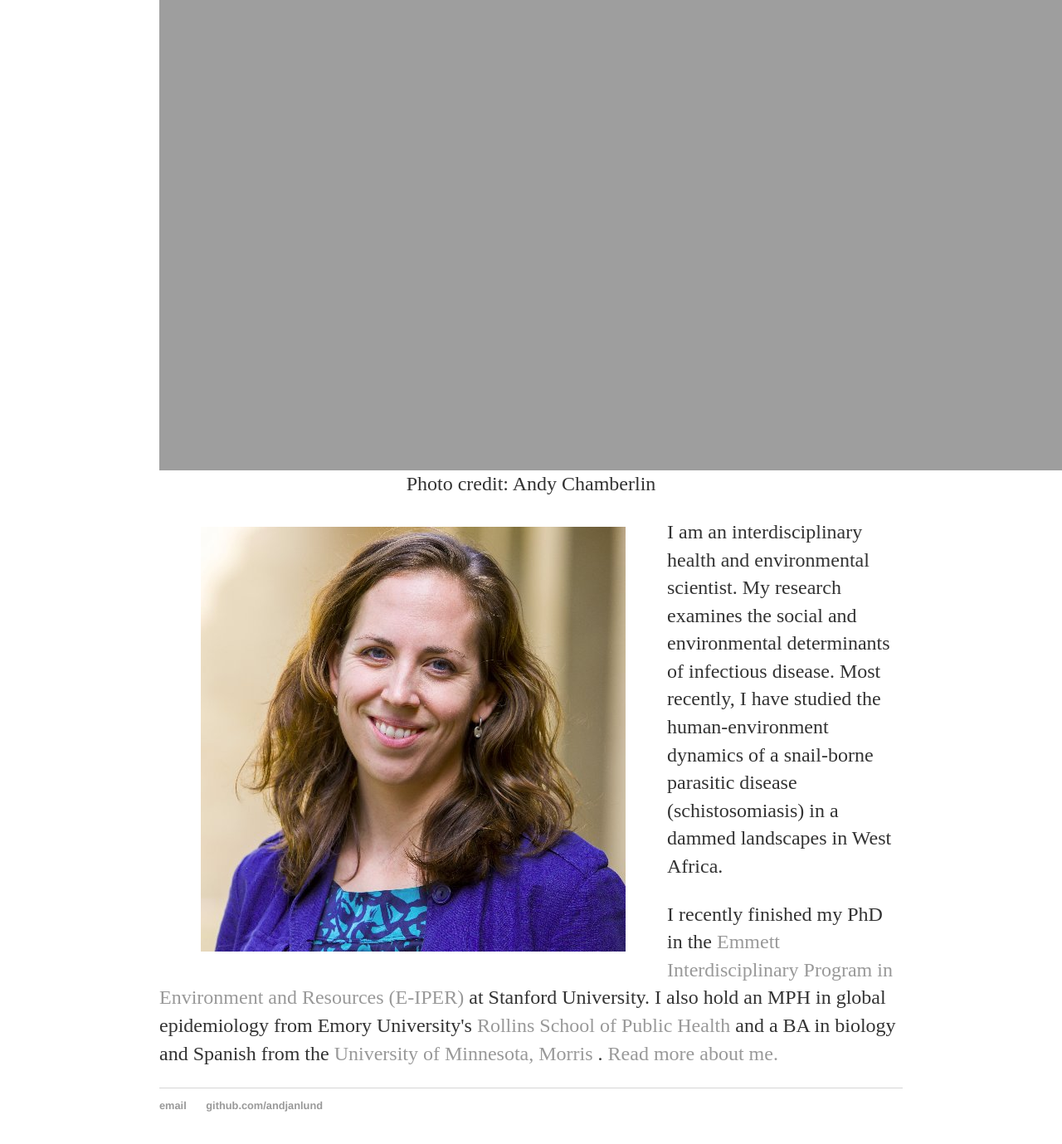
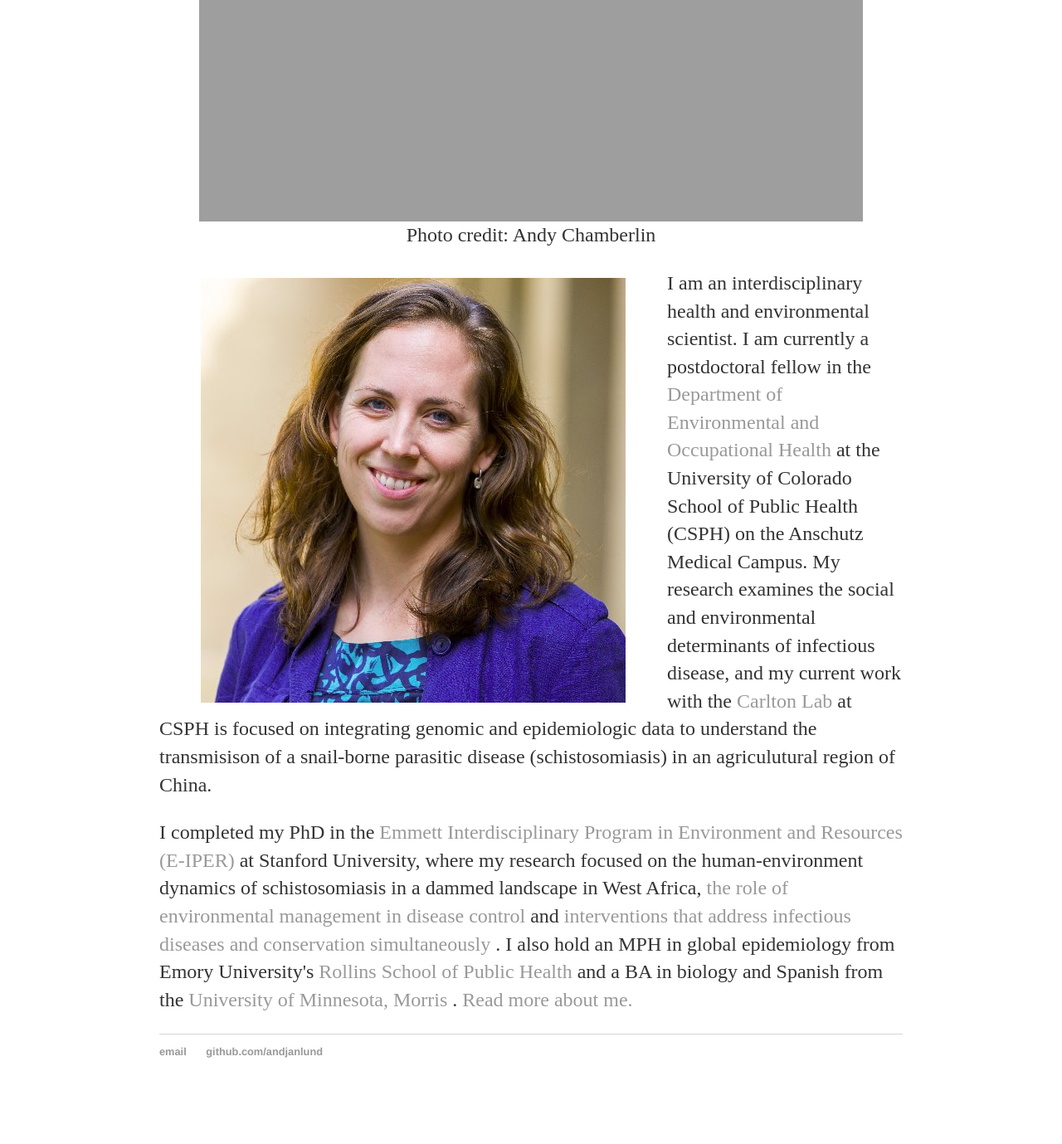
Before and after one commit to andjanlund/andjanlund.github.io, a Jekyll site: the page built from index.html, in a window 1280 px wide and 1400 px high, scrolled down 581 px. Shown: the top 1379 px of the window at 83% size. Built offline with Jekyll 4.4.1, drawn with Linux system fonts in a browser that asks for light colours; after the commit the page ends 1916 px from its top, so only the background shows below that.

Commit message:
update homepage content

```diff
--- a/index.html
+++ b/index.html
@@ -7,17 +7,16 @@
 	<h1 style = "text-align:center;"> Andrea J. Lund</h1>
 	<h2 style = "text-align:center;"> Human-environment dynamics in the eco-epidemiology of infectious disease</h2>
 
-  <p align = center><img src = "/images/landscapes/DJI_0018_Moment(2).jpg" align = "center" width = 1200/><br>   Photo credit: Andy Chamberlin</p>
-
+  <p align = center><img src = "/images/landscapes/DJI_0018_Moment(2).jpg" align = "center" width = 800/><br>   Photo credit: Andy Chamberlin</p>
 
 	<div>
 	<img src="/images/andrea/Lund-headshot.jpg" align = "left"
 	hspace = 50 vspace = 10/>
 	</div>
 
-    <p> I am an interdisciplinary health and environmental scientist. My research examines the social and environmental determinants of infectious disease. Most recently, I have studied the human-environment dynamics of a snail-borne parasitic disease (schistosomiasis) in a dammed landscapes in West Africa. </p>
+    <p> I am an interdisciplinary health and environmental scientist. I am currently a postdoctoral fellow in the <a href = "https://coloradosph.cuanschutz.edu/education/departments/environmental-occupational-health"> Department of Environmental and Occupational Health </a> at the University of Colorado School of Public Health (CSPH) on the Anschutz Medical Campus. My research examines the social and environmental determinants of infectious disease, and my current work with the <a href = "https://coloradosph.cuanschutz.edu/education/departments/environmental-occupational-health/research/carlton-group/our-team"> Carlton Lab </a> at CSPH is focused on integrating genomic and epidemiologic data to understand the transmisison of a snail-borne parasitic disease (schistosomiasis) in an agriculutural region of China. </p>
 
-    <p> I recently finished my PhD in the <a href = "https://pangea.stanford.edu/eiper"> Emmett Interdisciplinary Program in Environment and Resources (E-IPER) </a> at Stanford University. I also hold an MPH in global epidemiology from Emory University's <a href = "https://www.sph.emory.edu"> Rollins School of Public Health </a> and a BA in biology and Spanish from the <a href = "https://morris.umn.edu"> University of Minnesota, Morris </a>.
+<p> I completed my PhD in the <a href = "https://pangea.stanford.edu/eiper"> Emmett Interdisciplinary Program in Environment and Resources (E-IPER) </a> at Stanford University, where my research focused on the human-environment dynamics of schistosomiasis in a dammed landscape in West Africa, <a href = "https://www.sesync.org/project/may-2017-rfp-s-e-synthesis-research-for-graduate-students/integrating-health-impacts-and" > the role of environmental management in disease control </a> and <a href = "https://snappartnership.net/teams/ecological-levers-for-health/"> interventions that address infectious diseases and conservation simultaneously </a>. I also hold an MPH in global epidemiology from Emory University's <a href = "https://www.sph.emory.edu"> Rollins School of Public Health </a> and a BA in biology and Spanish from the <a href = "https://morris.umn.edu"> University of Minnesota, Morris </a>.
 
 	<a href="/about">Read more about me.</a></p>
 </div><!-- /.blurb -->
```
